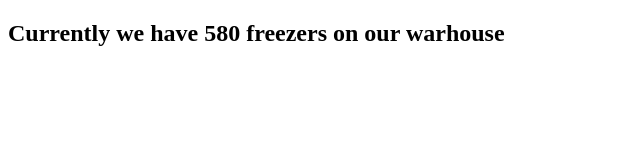
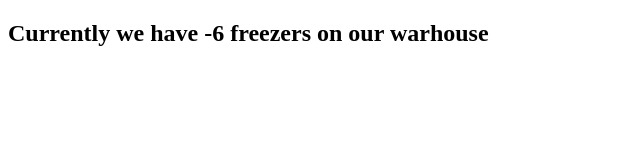
Before and after one commit to Velonn/Borshch-Freezers, a plain HTML site: page products.html in a window 1280 px wide. Shown: the whole page, without its empty margins (0-640 px from the left). Drawn offline with Linux system fonts and the light colour scheme.

Commit message:
updated products.html

```diff
--- a/products.html
+++ b/products.html
@@ -3,9 +3,9 @@
 <head>
     <title> Products </title>
     <!-- Простенький счётчик который каждые 35мс добавляет +1 к счету холодосов. Производство кипит! -->
-    <h2> Currently we have <span id="counter">566</span> freezers on our warhouse</h2>
+    <h2> Currently we have <span id="counter">-20</span> freezers on our warhouse</h2>
     <script>
-        let number = 566;
+        let number = -20;
         const counter = document.getElementById("counter");
 
         setInterval(() => {
```
